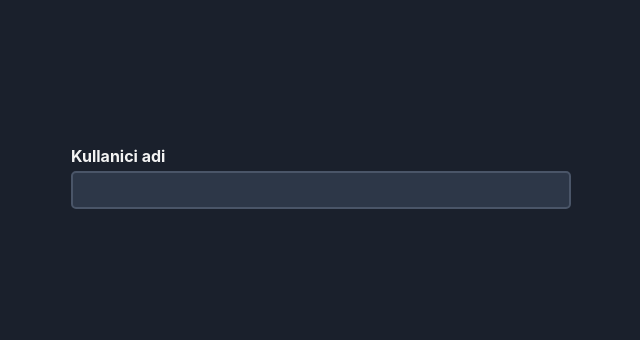
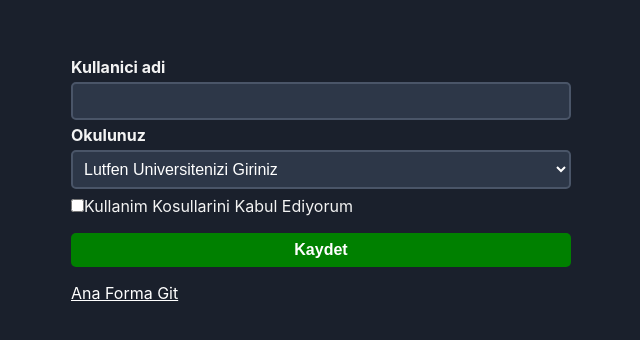
Before and after one commit to mhmtkarakas/FormikForm, a React (Create React App) app: page /portal in a window 1280 px wide. Shown: the part 220-560 px from the top of the page, without its empty margins (319-959 px from the left). Built offline with nearby package versions, Linux system fonts and the light colour scheme.

Commit message:
CustomSelect && CustomCheckbox

```diff
--- a/src/App.css
+++ b/src/App.css
@@ -4,18 +4,19 @@
   height: 100vh;
   align-items: center;
 }
-form{
+form {
   width: 500px;
 }
-form label{
+form label {
   font-size: 16px;
   font-weight: bold;
 }
-.inputDiv{
+.inputDiv {
   margin-bottom: 10px;
 }
 
-input{
+input,
+select {
   width: 100%;
   padding: 8px 7px;
   font-size: 16px;
@@ -26,13 +27,13 @@ input{
   margin: 5px 0;
   outline: none;
 }
-input::placeholder{
+input::placeholder {
   color: lightgrey;
 }
-input:focus{
-  border-color:lightblue;
+input:focus {
+  border-color: lightblue;
 }
-button{
+button {
   width: 100%;
   padding: 8px 8px;
   margin: 16px 0px;
@@ -52,3 +53,14 @@ button{
   font-size: 0.875rem;
   margin-top: 0.5rem;
 }
+.checkbox {
+  display: flex;
+  justify-content: flex-start;
+  align-items: center;
+}
+.checkbox input {
+  width: auto;
+}
+.formLink{
+  color: white;
+}
--- /dev/null
+++ b/src/components/CustomCheckbox.jsx
@@ -0,0 +1,21 @@
+import { useField } from "formik";
+import React from "react";
+import "../App.css";
+
+const CustomCheckbox = ({ label, ...props }) => {
+  const [field, meta] = useField(props);
+  //console.log(field,meta);
+  return (
+    <>
+   <div  className="checkbox">
+   <input {...field} {...props} className={meta.error ? "error" : ""} />
+      {meta.error && <div className="error-message">{meta.error}</div>}
+      <span>Kullanim Kosullarini Kabul Ediyorum</span>
+   </div>
+
+
+    </>
+  );
+};
+
+export default CustomCheckbox;
--- /dev/null
+++ b/src/components/CustomSelect.jsx
@@ -0,0 +1,17 @@
+import { useField } from "formik";
+import React from "react";
+import "../App.css";
+
+const CustomSelect = ({ label, ...props }) => {
+  const [field, meta] = useField(props);
+  //console.log(field,meta);
+  return (
+    <>
+      <label>{label}</label>
+      <select {...field} {...props} className={meta.error ? "error" : ""} />
+      {meta.error && <div className="error-message">{meta.error}</div>}
+    </>
+  );
+};
+
+export default CustomSelect;
--- a/src/components/GeneralForm.jsx
+++ b/src/components/GeneralForm.jsx
@@ -2,6 +2,7 @@ import React from 'react'
 import { useFormik } from 'formik';
 import { basicSchema } from '../schemas';
 import '../App.css';
+import { Link } from 'react-router-dom';
 
 
 const GeneralForm = () => {
@@ -73,6 +74,7 @@ const GeneralForm = () => {
         <button disabled={isSubmitting} type='submit'>
           Kaydet
         </button>
+      <Link className='formLink' to="/portal">Portal Forma Git</Link>
     </form>
   )
 }
--- a/src/components/PortalForm.jsx
+++ b/src/components/PortalForm.jsx
@@ -1,37 +1,58 @@
-import React from 'react'
-import {  Form, Formik } from 'formik';
-import CustomInput from './CustomInput';
-import { advancedSchema } from '../schemas';
-import '../App.css';
-
+import React from "react";
+import { Form, Formik } from "formik";
+import CustomInput from "./CustomInput";
+import { advancedSchema } from "../schemas";
+import "../App.css";
+import CustomSelect from "./CustomSelect";
+import CustomCheckbox from "./CustomCheckbox";
+import { Link } from "react-router-dom";
 
 const PortalForm = () => {
+  const onSubmit = (values, { setSubmitting, resetForm }) => {
+    console.log(values);
+    setTimeout(() => {
+      setSubmitting(false);
+      resetForm();
+    }, 1000);
+  };
+
   return (
     <>
       <Formik
-       initialValues={{ username: '', univercity: '', isAccepted:false }}
+        initialValues={{ username: "", univercity: "", isAccepted: false }}
         validationSchema={advancedSchema}
-       onSubmit={(values, actions) => {
-         setTimeout(() => {
-           alert(JSON.stringify(values, null, 2));
-           actions.setSubmitting(false);
-         }, 1000);
-
-       }}
-
+        onSubmit={onSubmit}
       >
-       {() => (
+        {({ isSubmitting }) => (
           <Form>
             <CustomInput
               label="Kullanici adi"
               name="username"
               type="text"
-          placholder="Kullanici Adinizi Giriniz"/>
+              placholder="Kullanici Adinizi Giriniz"
+            />
+            <CustomSelect
+              label="Okulunuz"
+              name="univercity"
+              placholder="Universitenizi Seciniz"
+            >
+              <option value="">Lutfen Universitenizi Giriniz</option>
+              <option value="bogazici">Bogazici Universitesi</option>
+              <option value="gsu">Galatasaray Universitesi</option>
+              <option value="dicle">Dicle Universitesi</option>
+              <option value="itu">ITU</option>
+              <option value="diger">Diger</option>
+            </CustomSelect>
+            <CustomCheckbox type="checkbox" name="isAccepted" />
+            <button disabled={isSubmitting} type="submit">
+              Kaydet
+            </button>
+            <Link className="formLink" to="/">Ana Forma Git</Link>
           </Form>
         )}
       </Formik>
     </>
-  )
-}
+  );
+};
 
-export default PortalForm
+export default PortalForm;
```
Also changed, not shown: src/schemas/index.js (+16 -14 lines). Lines whose indentation alone changed are shown as unchanged.
